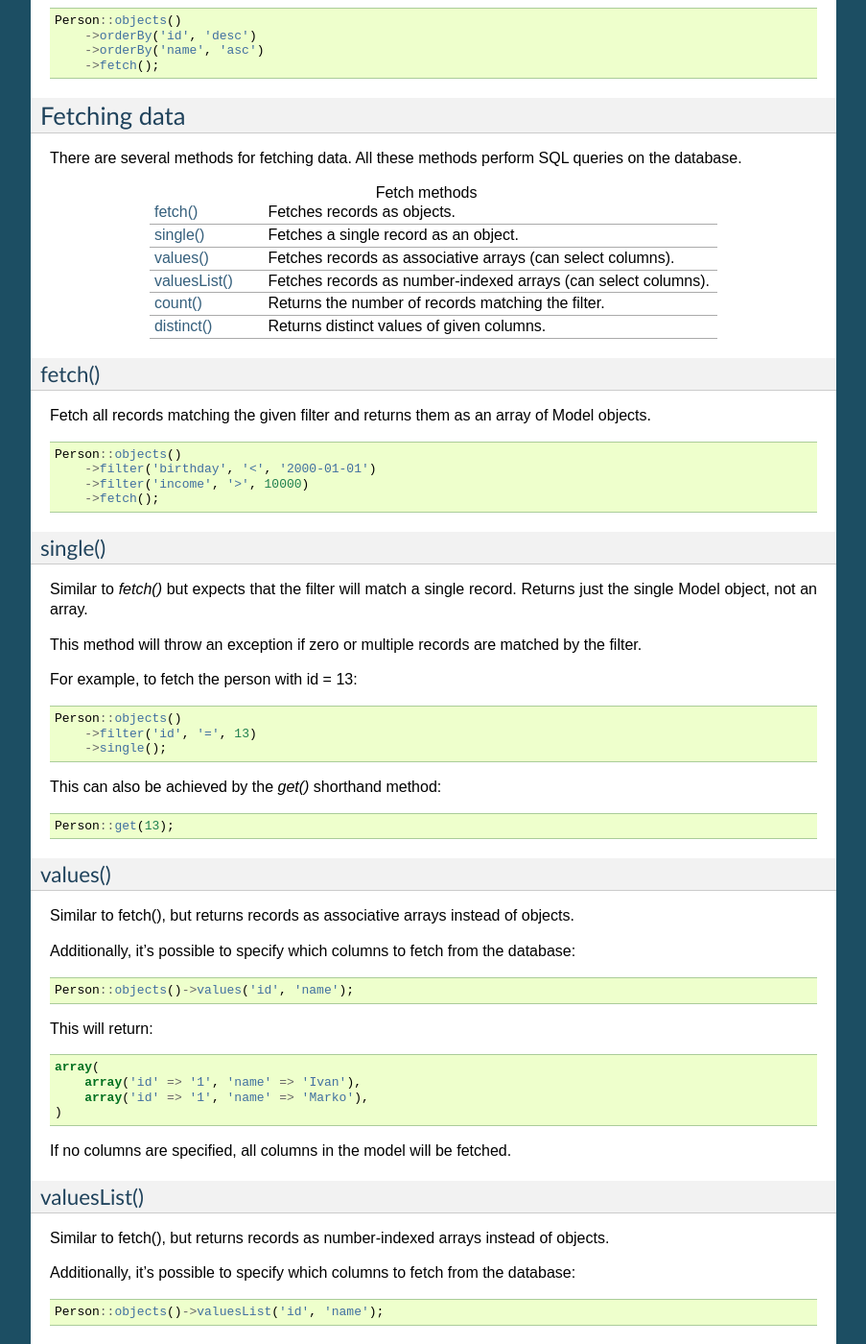
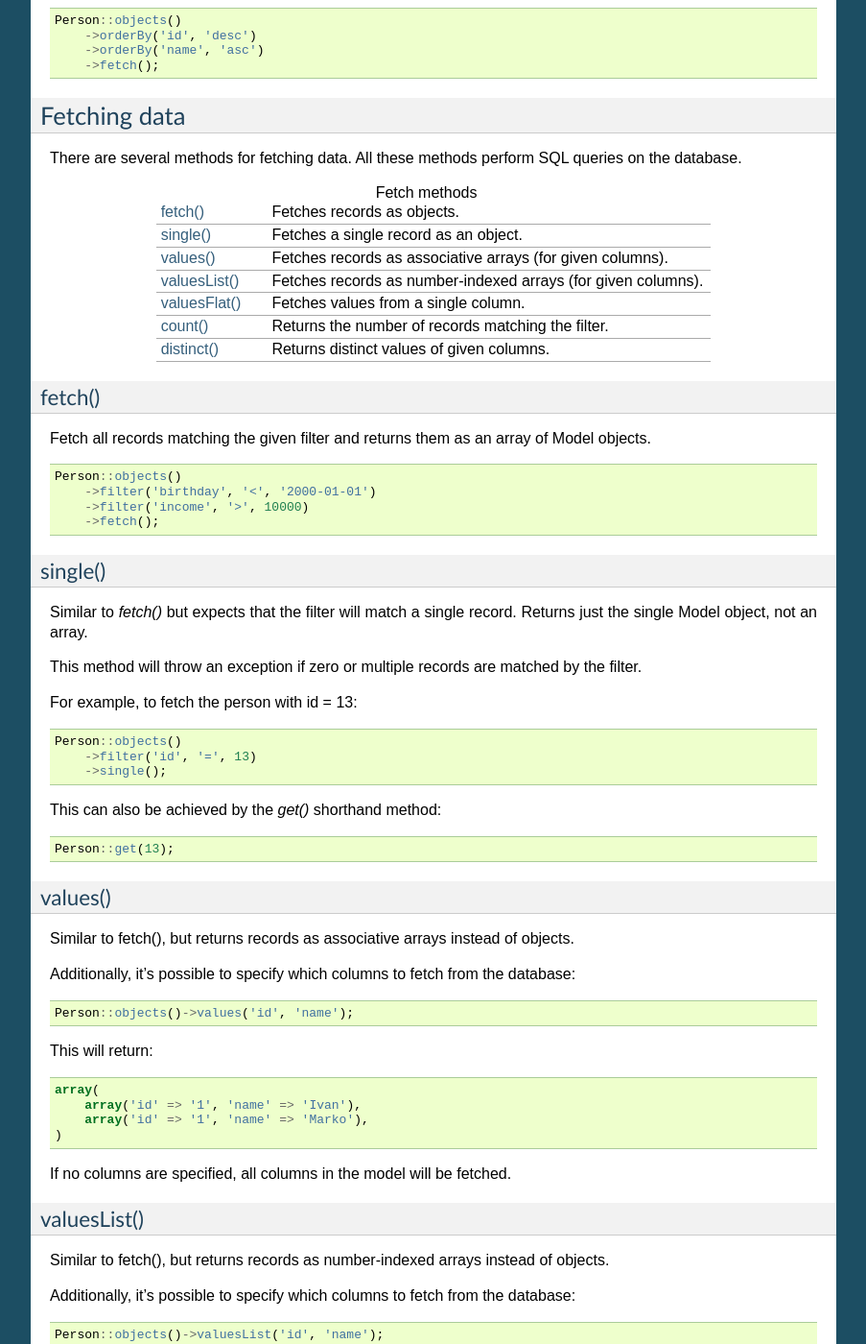
Before and after one commit to ihabunek/phormium, a Sphinx documentation site: the page built from docs/usage.rst, in a window 1280 px wide and 1400 px high, scrolled down 2642 px. Shown: the whole window at 96% size, without its empty margins (198-1101 px from the left). Built offline with Sphinx 7.4.7, drawn with Linux system fonts in a browser that asks for light colours; some of the changed text lies outside the part shown.

Commit message:
Added QuerySet::valuesFlat()

```diff
--- a/docs/usage.rst
+++ b/docs/usage.rst
@@ -201,9 +201,11 @@
    * - `single()`_
      - Fetches a single record as an object.
    * - `values()`_
-     - Fetches records as associative arrays (can select columns).
+     - Fetches records as associative arrays (for given columns).
    * - `valuesList()`_
-     - Fetches records as number-indexed arrays (can select columns).
+     - Fetches records as number-indexed arrays (for given columns).
+   * - `valuesFlat()`_
+     - Fetches values from a single column.
    * - `count()`_
      - Returns the number of records matching the filter.
    * - `distinct()`_
@@ -290,6 +292,27 @@
     )
 
 If no columns are specified, all columns in the model will be fetched.
+
+valuesFlat()
+~~~~~~~~~~~~
+
+Fetches values from a single column.
+
+Similar to calling `values()` with a single column, but returns a 1D array,
+where `values()` would return a 2D array.
+
+.. code-block:: php
+
+    Person::objects()->valuesFlat('name');
+
+This will return:
+
+.. code-block:: php
+
+    array(
+        'Ivan',
+        'Marko'
+    )
 
 count()
 ~~~~~~~
```
Also changed, not shown: CHANGELOG.md (+1 -0 lines), README.md (+0 -1 lines), 2 other files.
